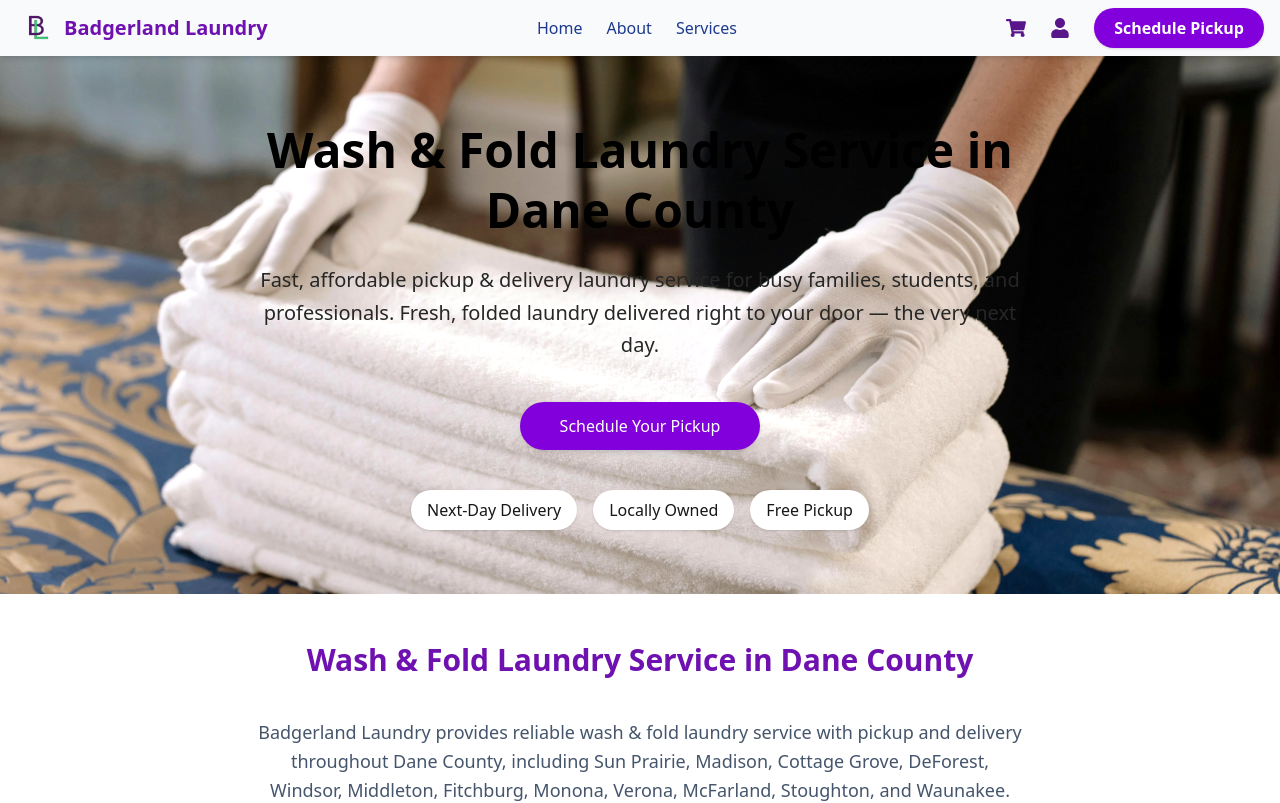
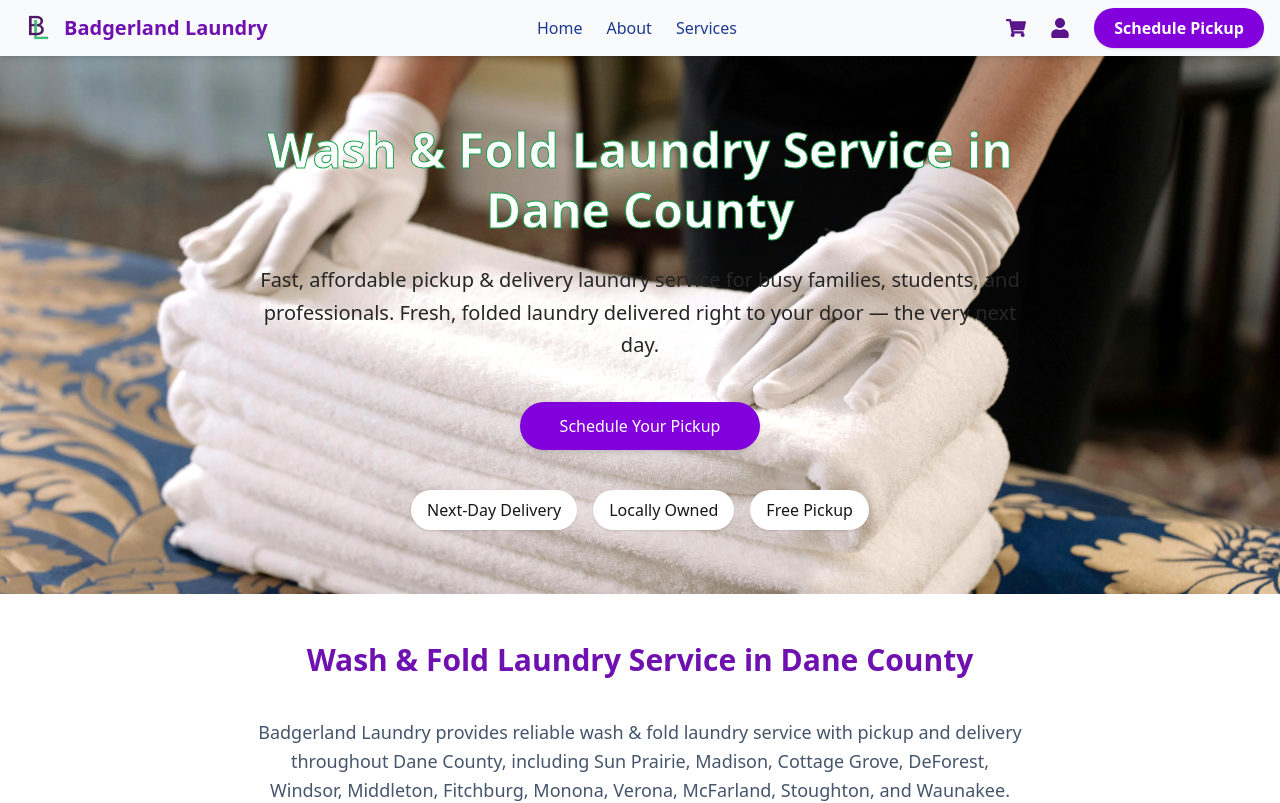
Before and after one commit to Badgerland608/BadgerlandSite, a React (Vite) app: page / in a window 1280 px wide. Shown: the top 803 px of the page. Built offline with nearby package versions, Linux system fonts and the light colour scheme; no server answers.

Commit message:
Update index.css

```diff
--- a/src/index.css
+++ b/src/index.css
@@ -1,5 +1,5 @@
 @import "tailwindcss";
-.text-outline-purple {
+.text-outline-green {
   -webkit-text-stroke: 1px #16a34a;
   -webkit-text-fill-color: white;
   letterSpacing: '0.5px'
```
